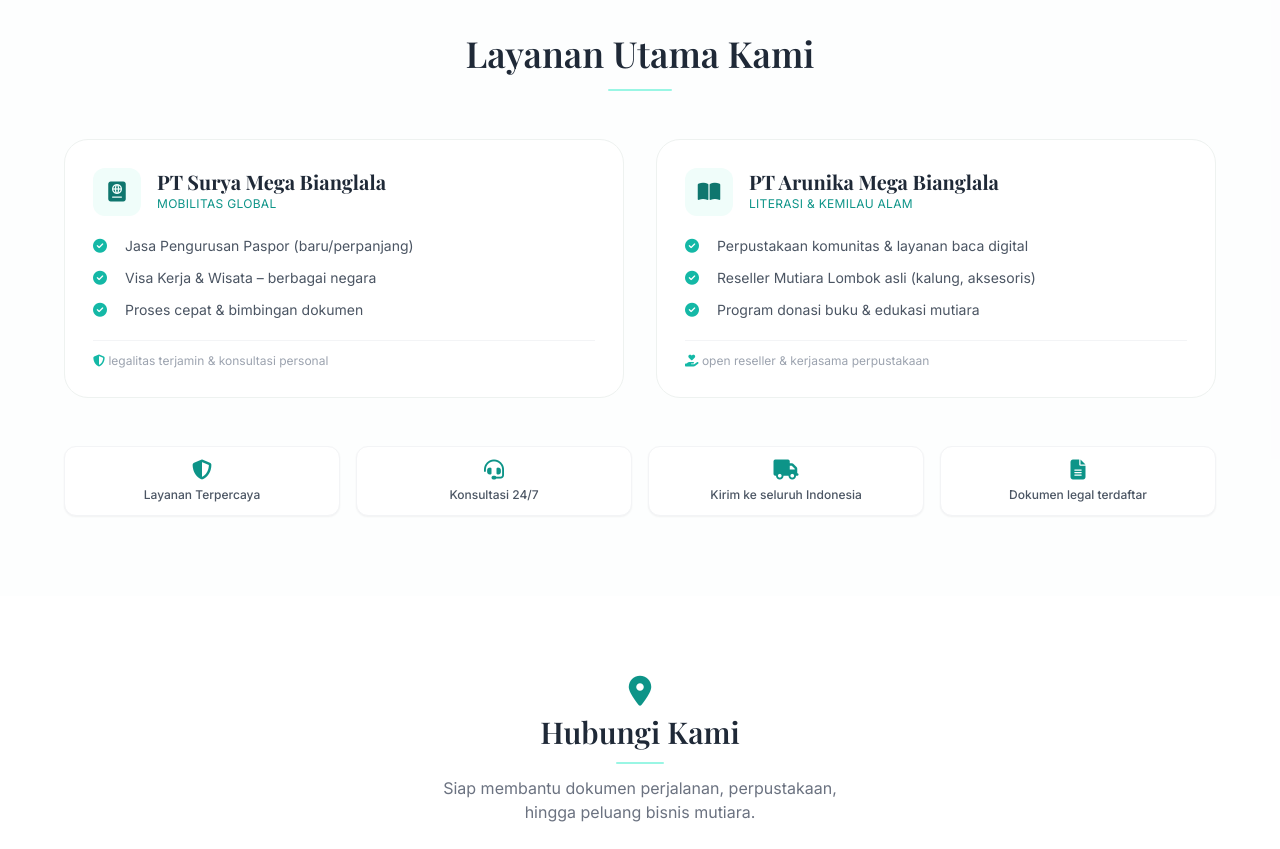
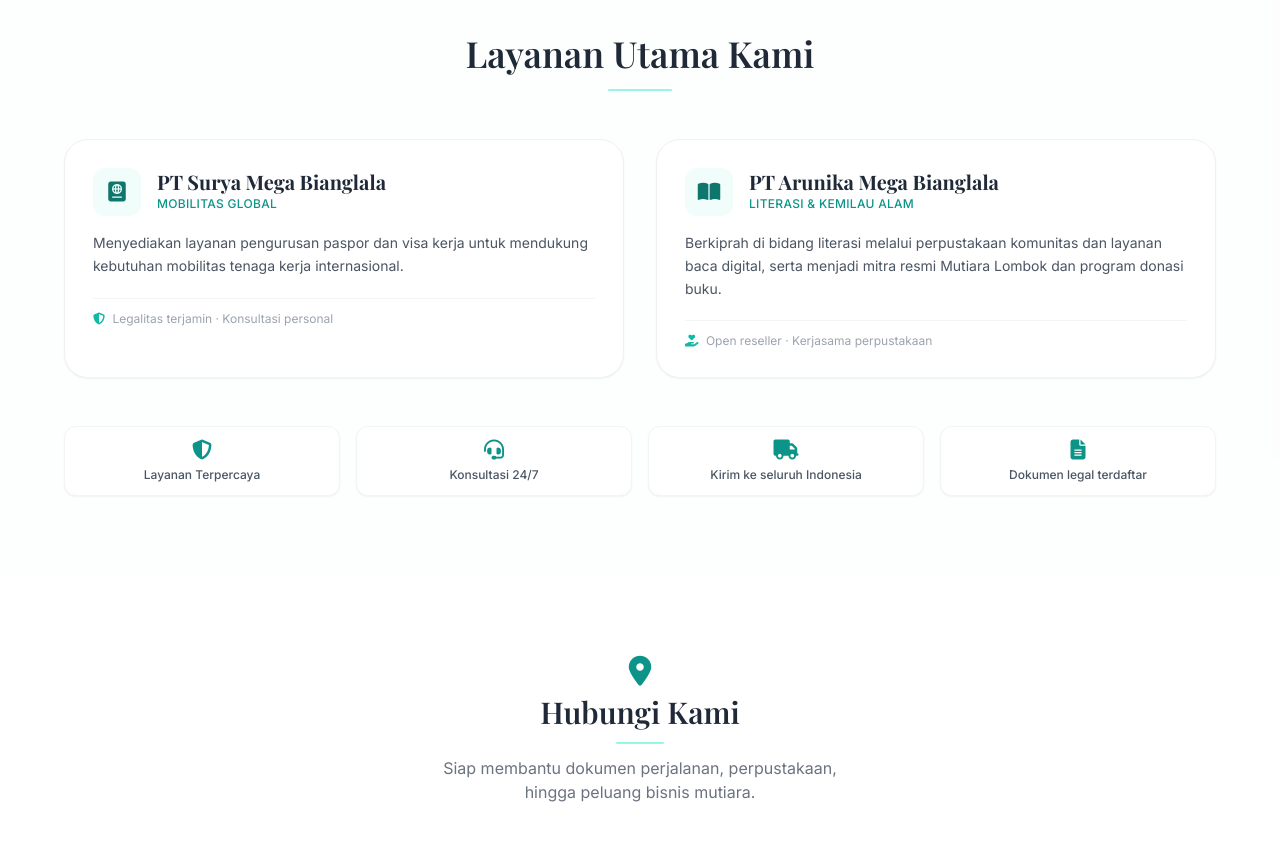
Before and after one commit to newbiema/bianglala, a website: page src/index.html in a window 1280 px wide. Shown: the part 1320-2169 px from the top of the page. Drawn offline with nearby package versions, Linux system fonts and the light colour scheme; files that its build step writes are made by us from their sources.

Commit message:
refactor: update service cards in the 'layanan' section for improved clarity and styling

```diff
--- a/src/index.html
+++ b/src/index.html
@@ -126,48 +126,47 @@
 <section id="layanan" class="py-20 px-6 bg-gray-50/30">
   <div class="max-w-6xl mx-auto">
     <div class="text-center mb-12 fade-up">
-      <!-- <div class="inline-flex items-center gap-2 text-teal-600 text-sm font-semibold uppercase"><i class="fas fa-star"></i> Layanan Premium</div> -->
       <h2 class="text-3xl md:text-4xl playfair font-semibold text-gray-800 mt-2">Layanan Utama Kami</h2>
       <div class="w-16 h-0.5 bg-teal-200 mx-auto mt-4 rounded-full"></div>
     </div>
 
     <div class="grid md:grid-cols-2 gap-8">
       <!-- Card 1 -->
-      <div class="card-clean p-7 fade-up delay-100">
+      <div class="card-clean p-7 fade-up delay-100 bg-white rounded-2xl shadow-sm border border-gray-100">
         <div class="flex items-start gap-4">
           <div class="bg-teal-50 w-12 h-12 rounded-xl flex items-center justify-center text-teal-700 text-xl">
             <i class="fas fa-passport"></i>
           </div>
           <div>
             <h3 class="text-xl playfair font-bold text-gray-800">PT Surya Mega Bianglala</h3>
-            <p class="text-teal-600 text-xs uppercase tracking-wide">mobilitas global</p>
+            <p class="text-teal-600 text-xs font-medium uppercase tracking-wide">mobilitas global</p>
           </div>
         </div>
-        <div class="mt-5 space-y-3">
-          <div class="flex items-center gap-3 text-gray-600 text-sm"><i class="fas fa-check-circle text-teal-500 w-5"></i> Jasa Pengurusan Paspor (baru/perpanjang)</div>
-          <div class="flex items-center gap-3 text-gray-600 text-sm"><i class="fas fa-check-circle text-teal-500 w-5"></i> Visa Kerja & Wisata – berbagai negara</div>
-          <div class="flex items-center gap-3 text-gray-600 text-sm"><i class="fas fa-check-circle text-teal-500 w-5"></i> Proses cepat & bimbingan dokumen</div>
+        <div class="mt-4 text-gray-600 text-sm leading-relaxed">
+          <p>Menyediakan layanan pengurusan paspor dan visa kerja untuk mendukung kebutuhan mobilitas tenaga kerja internasional.</p>
         </div>
-        <div class="mt-5 pt-3 text-xs text-gray-400 border-t border-gray-100"><i class="fas fa-shield-alt text-teal-500"></i> legalitas terjamin & konsultasi personal</div>
+        <div class="mt-5 pt-3 text-xs text-gray-400 border-t border-gray-100">
+          <i class="fas fa-shield-alt text-teal-500 mr-1"></i> Legalitas terjamin · Konsultasi personal
+        </div>
       </div>
 
       <!-- Card 2 -->
-      <div class="card-clean p-7 fade-up delay-200">
+      <div class="card-clean p-7 fade-up delay-200 bg-white rounded-2xl shadow-sm border border-gray-100">
         <div class="flex items-start gap-4">
           <div class="bg-teal-50 w-12 h-12 rounded-xl flex items-center justify-center text-teal-700 text-xl">
             <i class="fas fa-book-open"></i>
           </div>
           <div>
             <h3 class="text-xl playfair font-bold text-gray-800">PT Arunika Mega Bianglala</h3>
-            <p class="text-teal-600 text-xs uppercase tracking-wide">literasi & kemilau alam</p>
+            <p class="text-teal-600 text-xs font-medium uppercase tracking-wide">literasi & kemilau alam</p>
           </div>
         </div>
-        <div class="mt-5 space-y-3">
-          <div class="flex items-center gap-3 text-gray-600 text-sm"><i class="fas fa-check-circle text-teal-500 w-5"></i> Perpustakaan komunitas & layanan baca digital</div>
-          <div class="flex items-center gap-3 text-gray-600 text-sm"><i class="fas fa-check-circle text-teal-500 w-5"></i> Reseller Mutiara Lombok asli (kalung, aksesoris)</div>
-          <div class="flex items-center gap-3 text-gray-600 text-sm"><i class="fas fa-check-circle text-teal-500 w-5"></i> Program donasi buku & edukasi mutiara</div>
+        <div class="mt-4 text-gray-600 text-sm leading-relaxed">
+          <p>Berkiprah di bidang literasi melalui perpustakaan komunitas dan layanan baca digital, serta menjadi mitra resmi Mutiara Lombok dan program donasi buku.</p>
         </div>
-        <div class="mt-5 pt-3 text-xs text-gray-400 border-t border-gray-100"><i class="fas fa-hand-holding-heart text-teal-500"></i> open reseller & kerjasama perpustakaan</div>
+        <div class="mt-5 pt-3 text-xs text-gray-400 border-t border-gray-100">
+          <i class="fas fa-hand-holding-heart text-teal-500 mr-1"></i> Open reseller · Kerjasama perpustakaan
+        </div>
       </div>
     </div>
 
```
Also changed, not shown: 1 other file.
